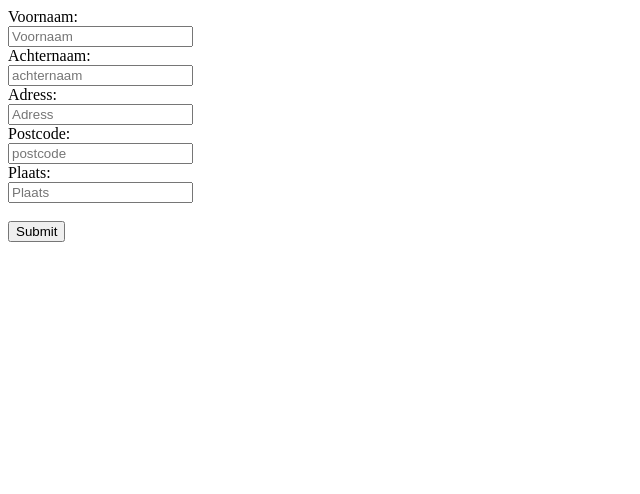
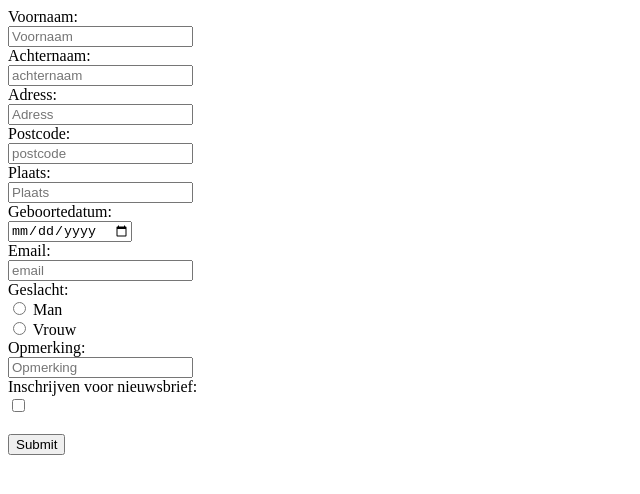
Before and after one commit to BGrote/HTML-en-CSS, a plain HTML site: page form01.html in a window 1280 px wide. Shown: the whole page, without its empty margins (0-640 px from the left). Drawn offline with Linux system fonts and the light colour scheme.

Commit message:
versie 5

```diff
--- a/form01.html
+++ b/form01.html
@@ -4,6 +4,7 @@
     <meta charset="UTF-8">
     <meta name="viewport" content="width=device-width, initial-scale=1.0">
     <title>Document</title>
+    <link rel="stylesheet" type="css" href="style.css">
 </head>
 <body>
     <form action="mailto:97095815@st.deltion.nl"
@@ -13,37 +14,76 @@
 	<br>
 
 	<input type="text" id="fname" name="fname"
-		placeholder="Voornaam" value="">
+		placeholder="Voornaam" value="" required maxlength="100">
 	<br>
 
 	<label for="lname">Achternaam:</label>
 	<br>
 
 	<input type="text" id="lname" name="lname"
-		placeholder="achternaam" value="">
+		placeholder="achternaam" value="" required maxlength="100">
 	<br>
 
     <label for="adress">Adress:</label>
     <br>
 
     <input type="text" id="adress" name="adress"
-        placeholder="Adress" value="">
+        placeholder="Adress" value="" required>
     <br>
 
     <label for="postcode">Postcode:</label>
     <br>
 
     <input type="text" id="postcode" name="postcode"
-        placeholder="postcode" value="">
+        placeholder="postcode" value="" required maxlength="6">
     <br>
 
     <label for="plaats">Plaats:</label>
     <br>
 
     <input type="text" id="plaats" name="plaats"
-        placeholder="Plaats" value="">
+        placeholder="Plaats" value="" required maxlength="100">
+    <br>
+
+    <label for="Geboortedatum">Geboortedatum:</label>
+    <br>
+
+    <input type="date" id="Geboortedatum" name="Geboortedatum"
+        placeholder="Geboortedatum" value="" required>
+    <br>
+
+    <label for="email">Email:</label>
+    <br>
+
+    <input type="email" id="email" name="email"
+        placeholder="email" value="" required>
+    <br>
+
+    <label for="geslacht">Geslacht:</label>
+    <br>
+
+    <input type="radio" id="Man" name="geslacht" value="" required>
+    <label for="Man">Man</label>
+    <br>
+    <input type="radio" id="Vrouw" name="geslacht" value="" required>
+    <label for="Vrouw">Vrouw</label>
+    <br>
+
+    <label for="opmerking">Opmerking:</label>
+    <br>
+
+    <input type="text" id="opmerking" name="opmerking"
+        placeholder="Opmerking" value="" required maxlength="100">
+    <br>
+
+    <label for="nieuwsbrief">Inschrijven voor nieuwsbrief:</label>
+    <br>
+
+    <input type="checkbox" id="nieuwsbrief" name="nieuwsbrief"
+        placeholder="nieuwsbrief" value="" required>
     <br>
     <br>
+
 	<input type="submit" value="Submit">
 
 
```
